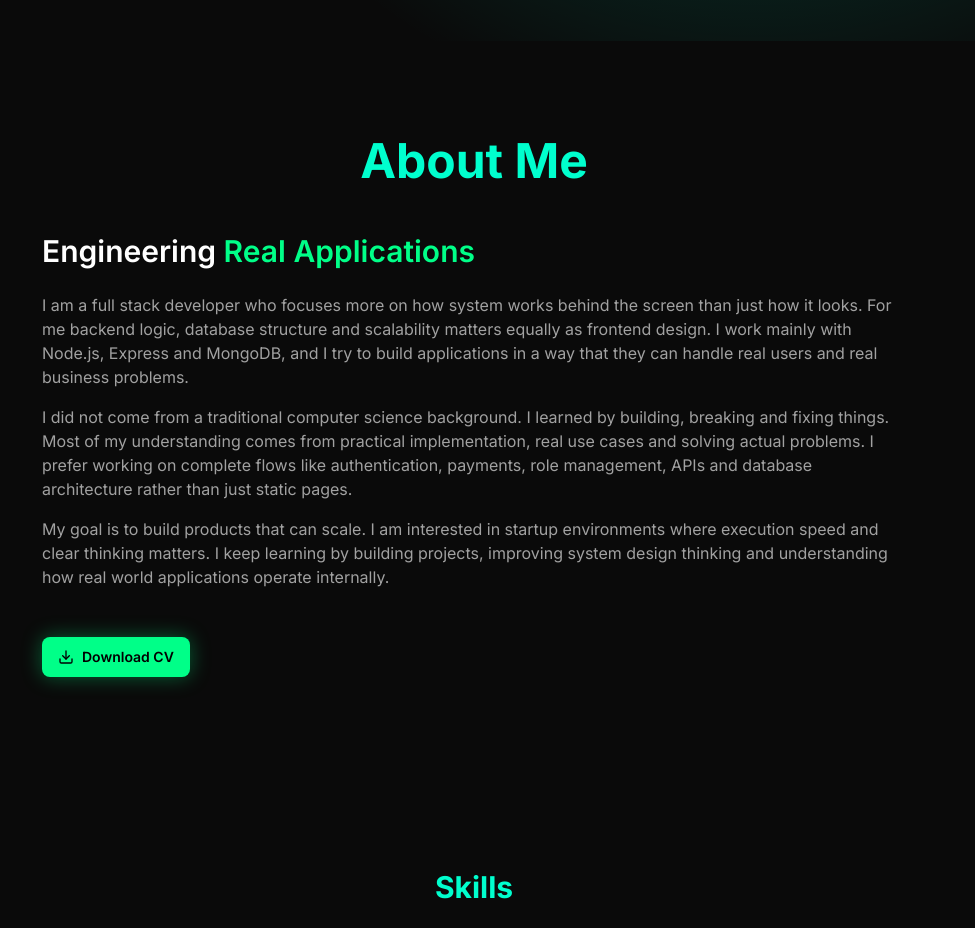
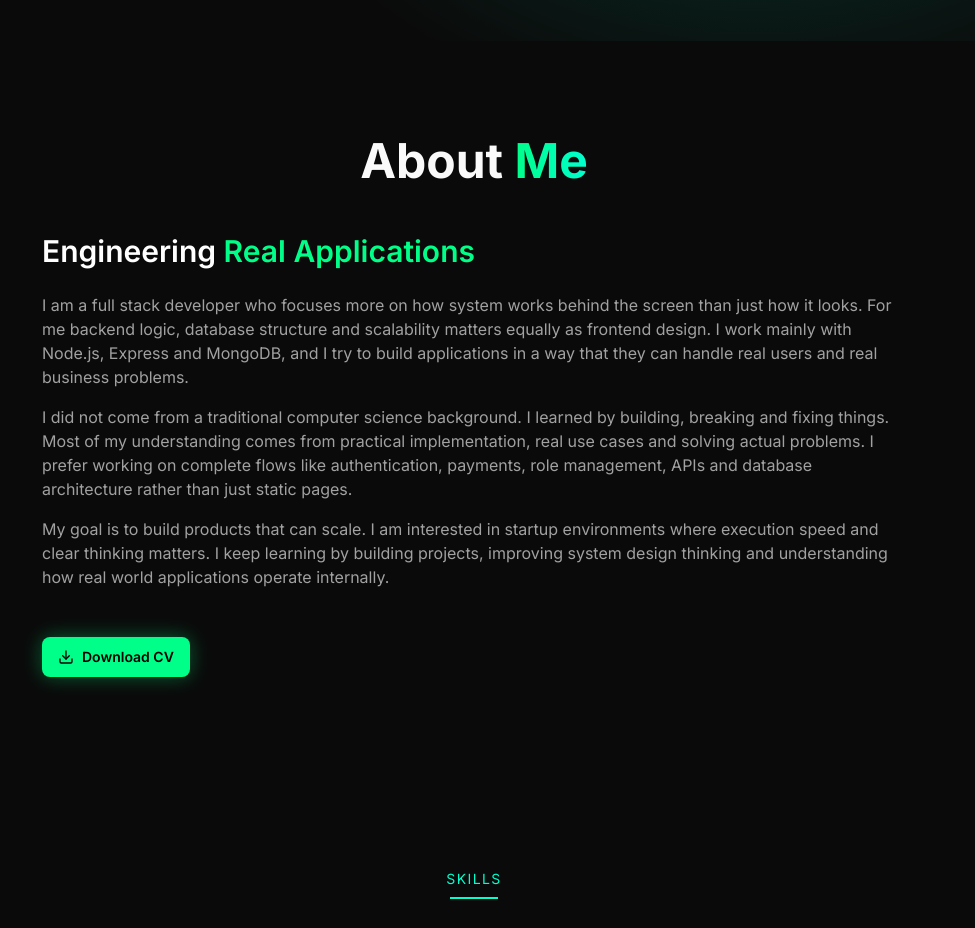
Before and after one commit to Ashwinv007/Personal-Portfolio, a Next.js app: page / in a window 1280 px wide. Shown: the part 820-1748 px from the top of the page, without its empty margins (166-1141 px from the left). Built offline with nearby package versions, Linux system fonts and the light colour scheme; no server answers; the database is empty.

Commit message:
content: update content

```diff
--- a/components/about/AboutSection.tsx
+++ b/components/about/AboutSection.tsx
@@ -5,8 +5,11 @@ export default function AboutSection() {
   return (
     <section id="about" className="relative bg-background py-24">
       <div className="container mx-auto max-w-4xl px-4 text-center">
-        <h2 className="mb-12 text-4xl font-bold text-[#00FFCE] md:text-5xl">
-          About Me
+        <h2 className="mb-12 text-4xl font-bold md:text-5xl">
+          About{" "}
+          <span className="bg-gradient-to-r from-[#00FF88] to-[#00FFCE] bg-clip-text text-transparent">
+            Me
+          </span>
         </h2>
 
         {/* Content */}
--- a/components/skills/Skills.tsx
+++ b/components/skills/Skills.tsx
@@ -1,10 +1,4 @@
 import { getSkills } from "@/use-cases/get-skills"
-import {
-  Card,
-  CardHeader,
-  CardTitle,
-  CardContent,
-} from "@/components/ui/card"
 import {
   Globe,
   Palette,
@@ -50,43 +44,51 @@ export default async function Skills() {
   return (
     <section className="relative py-24">
       <div className="container mx-auto">
-        <h2 className="text-3xl font-bold mb-12 text-center text-[#00FFCE]">
-          Skills
+        <p className="text-center text-sm tracking-widest text-[#00FFCE] mb-2">
+          SKILLS
+        </p>
+        <div className="mx-auto mb-6 h-[2px] w-12 bg-[#00FFCE]" />
+        <h2 className="text-center text-4xl font-medium leading-tight mb-16">
+          My{" "}
+          <span className="bg-gradient-to-r from-[#00FF88] to-[#00FFCE] bg-clip-text text-transparent">
+            Expertise
+          </span>
         </h2>
 
-        <div className="grid gap-5 sm:gap-8 sm:grid-cols-2 lg:grid-cols-3 px-4 sm:px-6 md:px-8">
+        <div className="grid gap-5 sm:gap-6 sm:grid-cols-2 lg:grid-cols-3 px-4 sm:px-6 md:px-8">
           {skills.map((skill) => {
             const IconComponent = getSkillIcon(skill.icon)
             return (
-              <Card
+              <div
                 key={skill.id}
                 className="
-                  relative
-                  rounded-2xl
-                  bg-white/[0.03]
-                  border border-white/[0.06]
-                  p-2
-                  shadow-[inset_0_1px_0_rgba(255,255,255,0.06)]
+                  group relative overflow-hidden rounded-2xl
+                  border border-neutral-800
+                  bg-neutral-900/60 backdrop-blur
+                  p-6
                   transition-all duration-300
                   hover:border-[#00FFCE]/40
                   hover:shadow-[0_0_40px_rgba(0,255,206,0.12)]
                 "
               >
-                <CardHeader className="pb-2">
-                  <CardTitle className="flex items-center gap-3 text-lg font-semibold">
-                    <span className="flex h-10 w-10 items-center justify-center rounded-xl bg-[#00FFCE]/10 text-[#00FFCE]">
-                      <IconComponent className="h-5 w-5" />
-                    </span>
-                    {skill.title}
-                  </CardTitle>
-                </CardHeader>
+                {/* Left accent bar */}
+                <div className="absolute left-0 top-8 bottom-8 w-[2px] rounded-full bg-[#00FFCE]/0 group-hover:bg-[#00FFCE]/60 transition-all duration-300" />
 
-                <CardContent className="pt-0">
-                  <p className="text-sm leading-relaxed text-muted-foreground">
-                    {skill.description}
-                  </p>
-                </CardContent>
-              </Card>
+                {/* Icon */}
+                <div className="flex h-12 w-12 items-center justify-center rounded-xl bg-[#00FFCE]/10 text-[#00FFCE] group-hover:bg-[#00FFCE]/20 transition-colors duration-300">
+                  <IconComponent className="h-6 w-6" />
+                </div>
+
+                {/* Title */}
+                <h3 className="mt-4 mb-2 text-lg font-semibold text-white">
+                  {skill.title}
+                </h3>
+
+                {/* Description */}
+                <p className="text-sm leading-relaxed text-muted-foreground">
+                  {skill.description}
+                </p>
+              </div>
             )
           })}
         </div>
```
